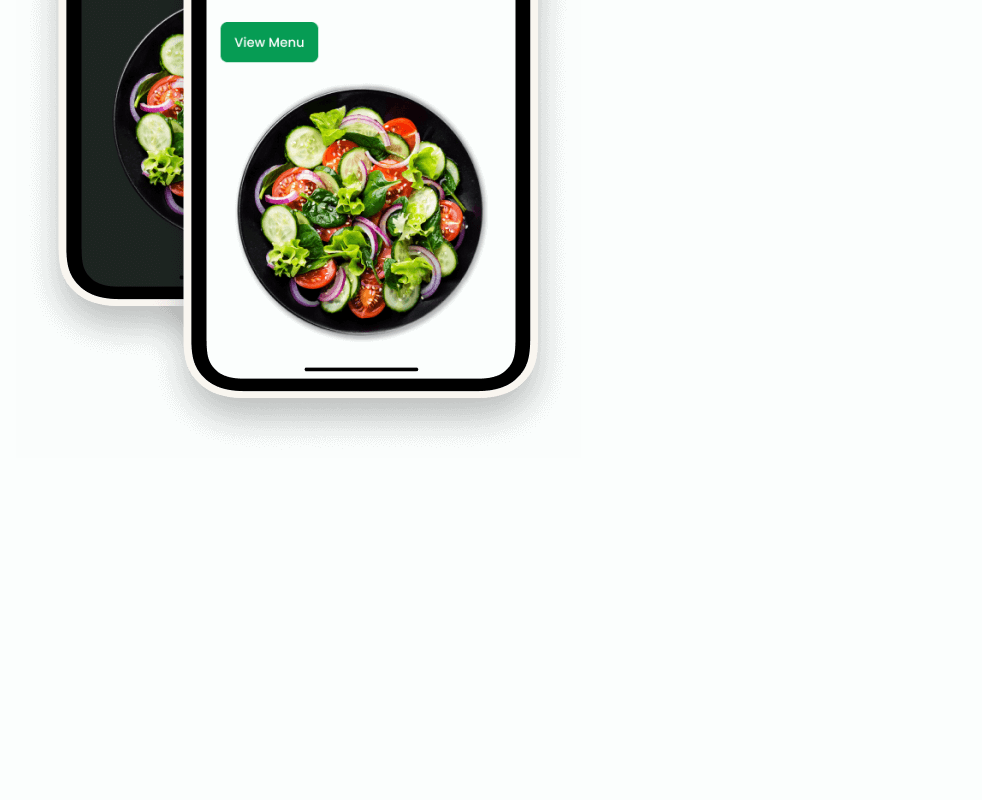
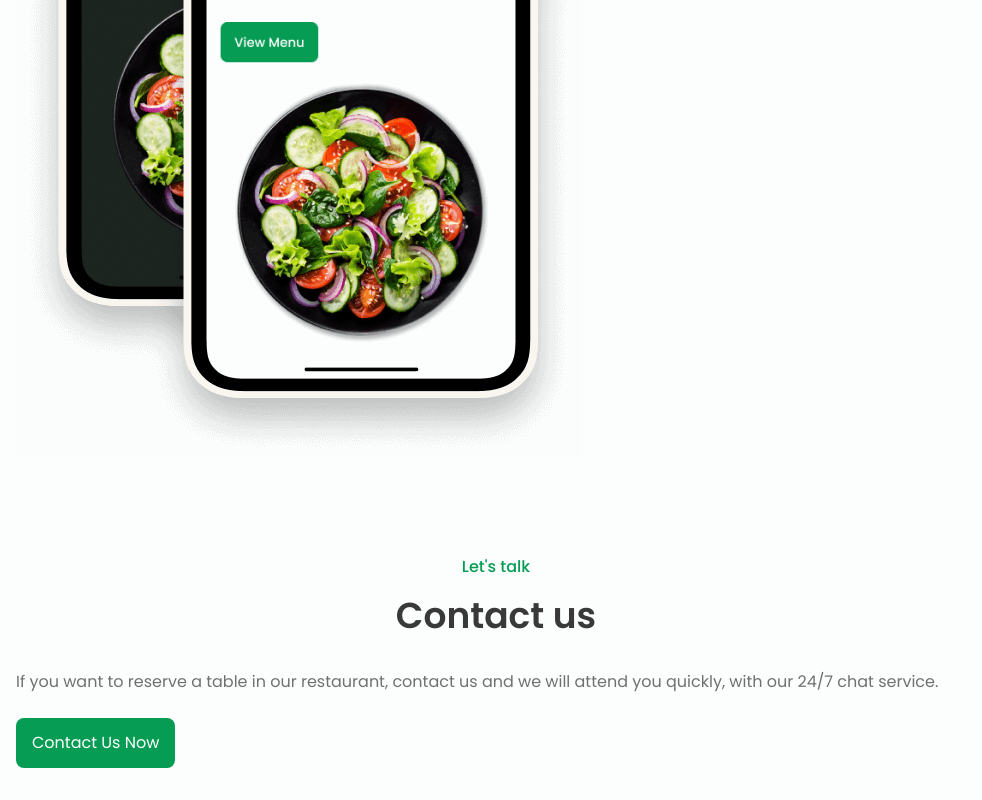
Before and after one commit to LeslieLopez25/tasty-restaurant-website, a plain HTML site: page index.html in a window 1280 px wide. Shown: the part 3309-4109 px from the top of the page, without its empty margins (0-982 px from the left). Before the commit the page ends 3799 px from the top, so only its background shows below. Drawn offline with nearby package versions, Linux system fonts and the light colour scheme.

Commit message:
Added contact section

```diff
--- a/index.html
+++ b/index.html
@@ -408,6 +408,22 @@
                 <img src="img/movil-app.png" alt="" class="app_img">
             </div>
         </section>
+
+        <!-- CONTACT -->
+        <section class="contact section bd-container" id="contact">
+            <div class="contact__container bd-grid">
+                <div class="contact__data">
+                    <span class="section-subtitle">Let's talk</span>
+                    <h2 class="section-title">Contact us</h2>
+                    <p class="contact__description">If you want to reserve a table in our restaurant, contact us and we
+                        will attend you quickly, with our 24/7 chat service.</p>
+                </div>
+
+                <div class="contact__button">
+                    <a href="#" class="button">Contact Us Now</a>
+                </div>
+            </div>
+        </section>
     </main>
     <!-- SCROLL REVEAL -->
     <script src="https://unpkg.com/scrollreveal"></script>
```
